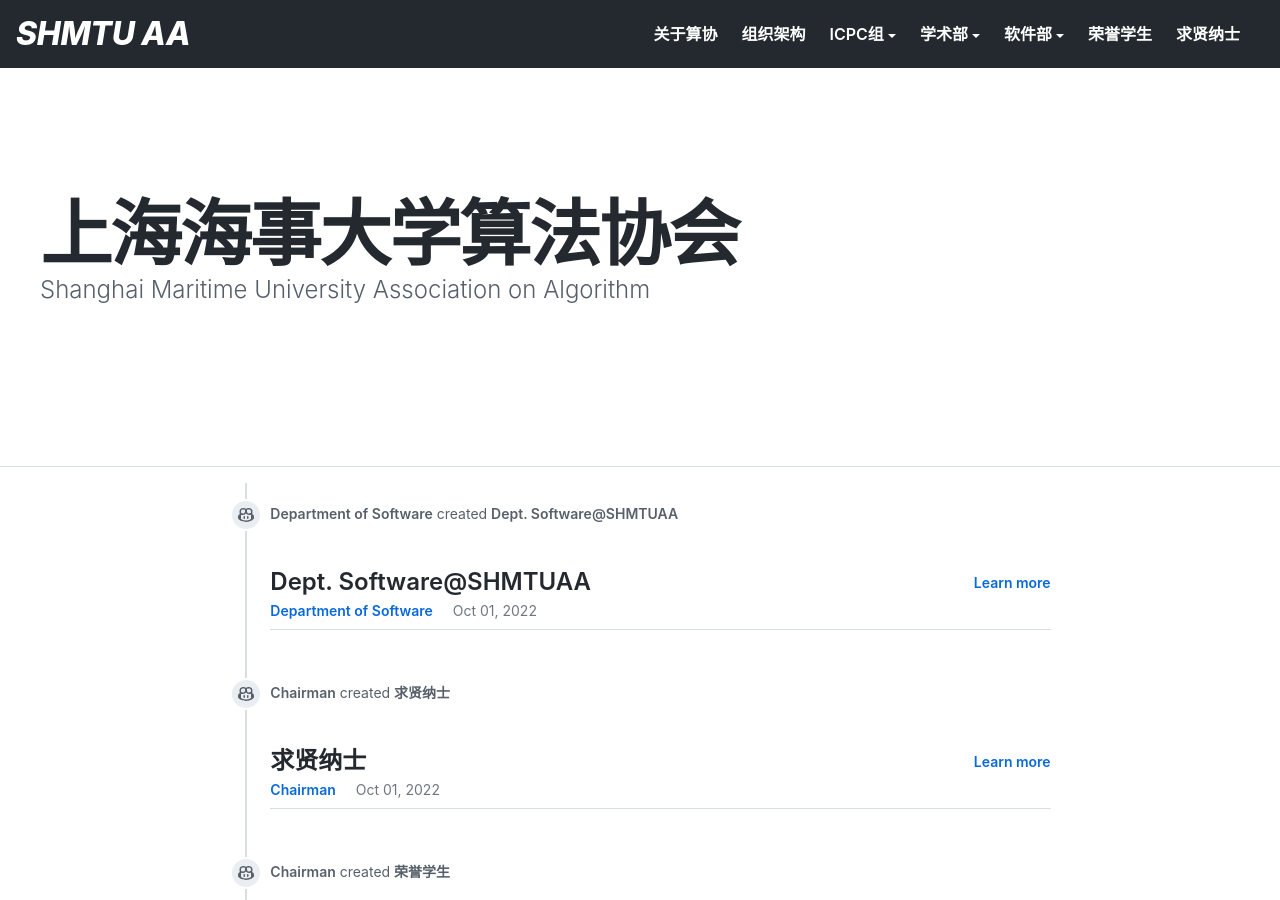
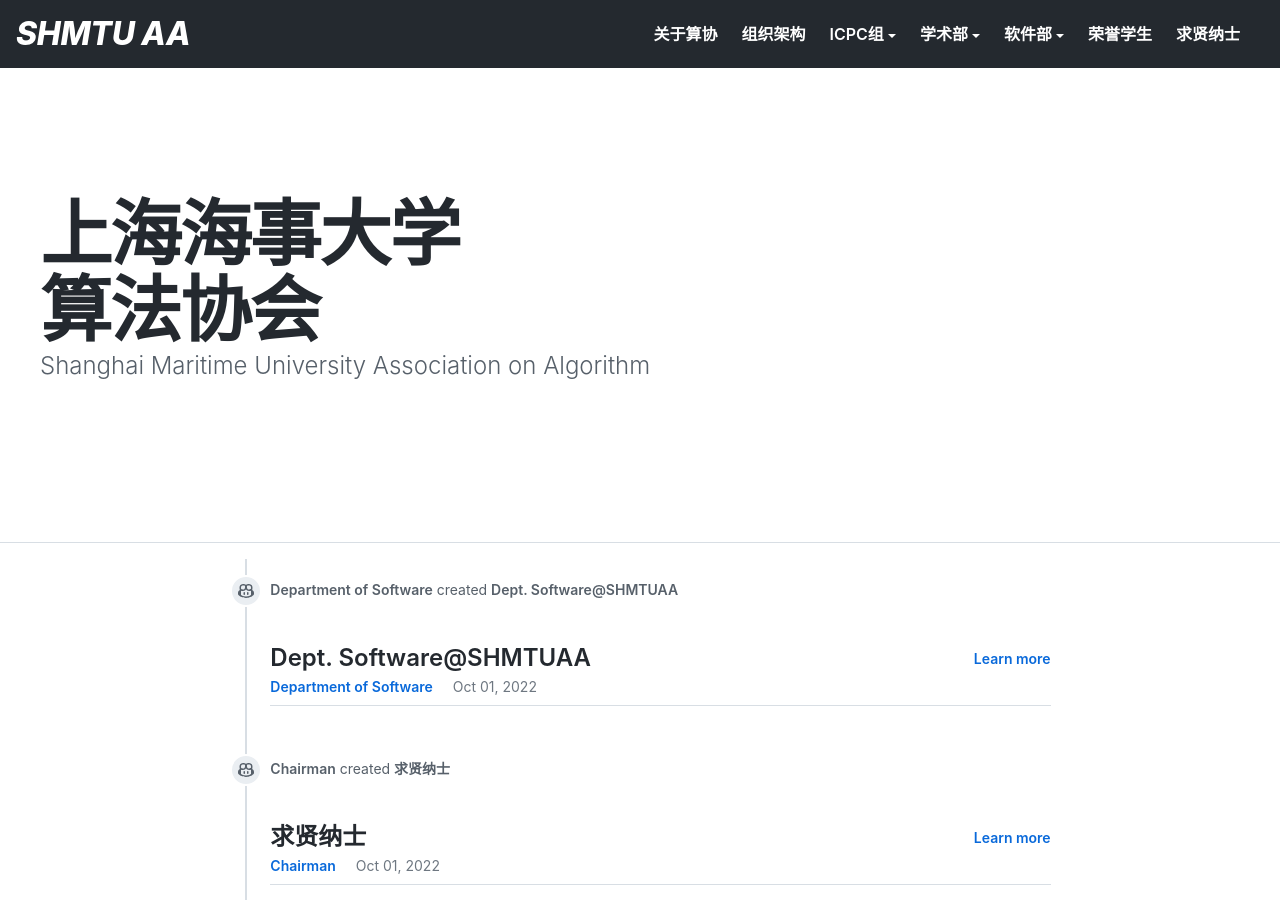
Before and after one commit to shmtuaa/shmtuaa.org, a Jekyll site: the page built from index.html, in a window 1280 px wide and 900 px high. Built offline with Jekyll 4.4.1, drawn with Linux system fonts in a browser that asks for light colours; the list of posts is cut into pages by our own code.

Commit message:
Update break-line behavior

```diff
--- a/_layouts/homepage.html
+++ b/_layouts/homepage.html
@@ -9,7 +9,7 @@
     {% include header.html %}
 
     <div class="Subhead px-6 py-12">
-        <div class="Subhead-heading d-block h1-mktg text-emphasized">上海海事大学<wbr>算法协会</div>
+        <div class="Subhead-heading d-block h1-mktg text-emphasized"><div class="flex-wrap">上海海事大学</div><div class="flex-wrap">算法协会</div></div>
         <div class="Subhead-description lead f2-light">{{ site.slogan }}</div>
     </div>
 
```
